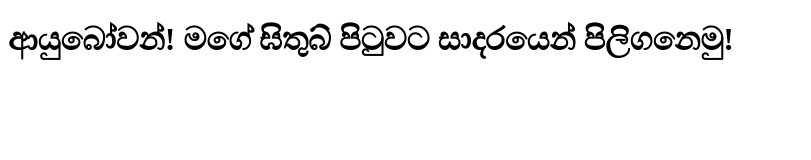
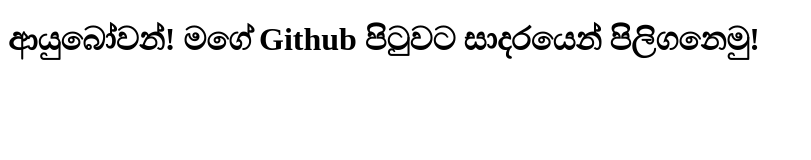
Before and after one commit to iamjima/iamjima.github.io, a plain HTML site: page index.html in a window 1280 px wide. Shown: the whole page, without its empty margins (0-811 px from the left). Drawn offline with Linux system fonts and the light colour scheme.

Commit message:
Update index.html

```diff
--- a/index.html
+++ b/index.html
@@ -7,6 +7,6 @@
   <meta name="description" content="" />
 </head>
 <body>
-  <h1>ආයුබෝවන්! මගේ ඝිතුබ් පිටුවට සාදරයෙන් පිලිගනෙමු!</h1>
+  <h1>ආයුබෝවන්! මගේ Github පිටුවට සාදරයෙන් පිලිගනෙමු!</h1>
 </body>
 </html>
```
